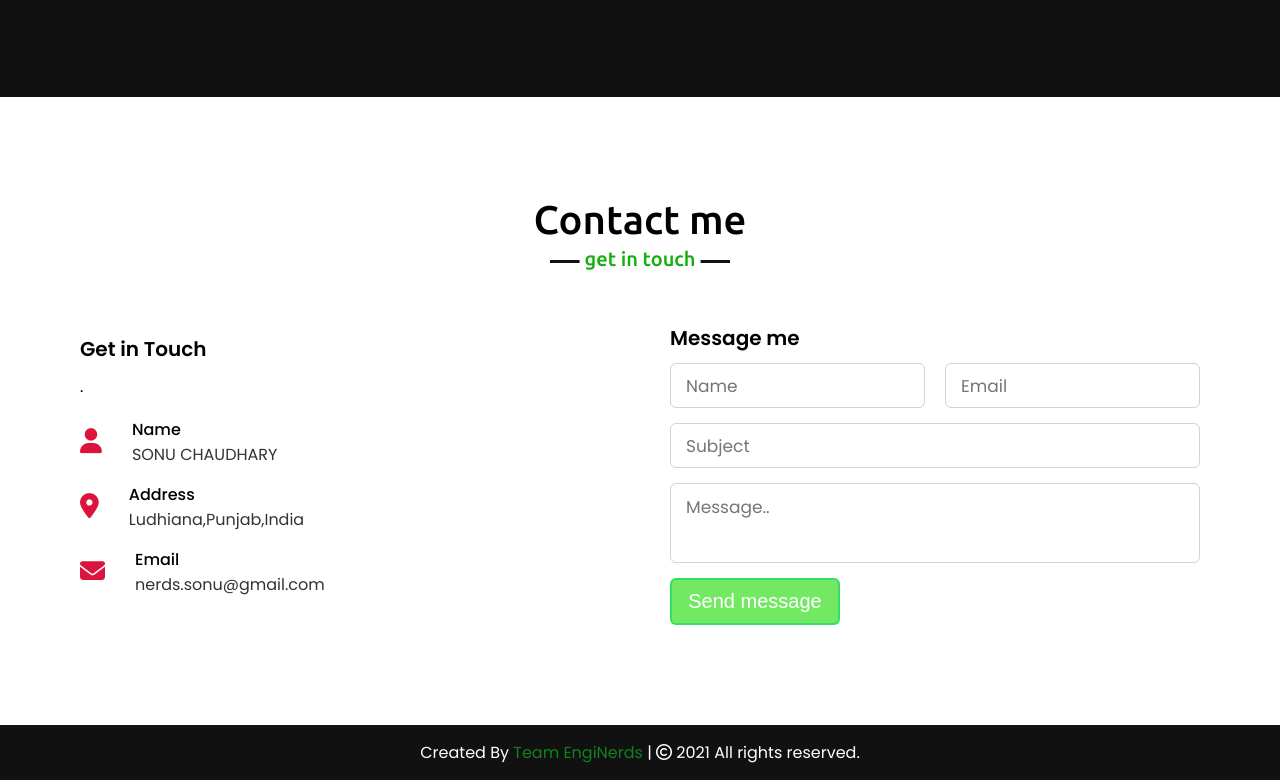
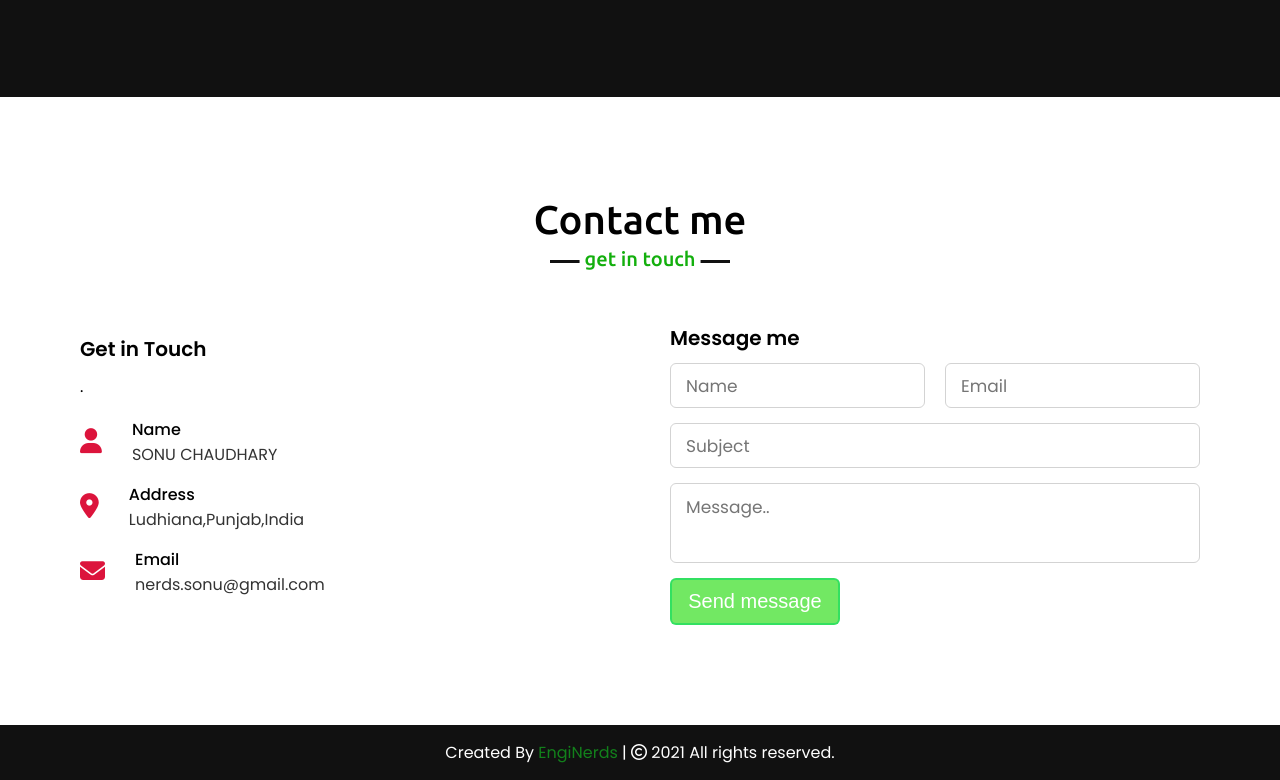
Before and after one commit to dufferhackers/mywebsite, a plain HTML site: page index.html in a window 1280 px wide. Shown: the part 3238-4018 px from the top of the page. Drawn offline with nearby package versions, Linux system fonts and the light colour scheme.

Commit message:
Update index.html

```diff
--- a/index.html
+++ b/index.html
@@ -245,7 +245,7 @@
 
     <!-- footer section start -->
     <footer>
-        <span>Created By <a href="https://www.instagram.com/enginerdsteam/">Team EngiNerds</a> | <span class="far fa-copyright"></span> 2021 All rights reserved.</span>
+        <span>Created By <a href="https://www.instagram.com/enginerdsteam/">EngiNerds</a> | <span class="far fa-copyright"></span> 2021 All rights reserved.</span>
     </footer>
 
     <script src="script.js"></script>
```
